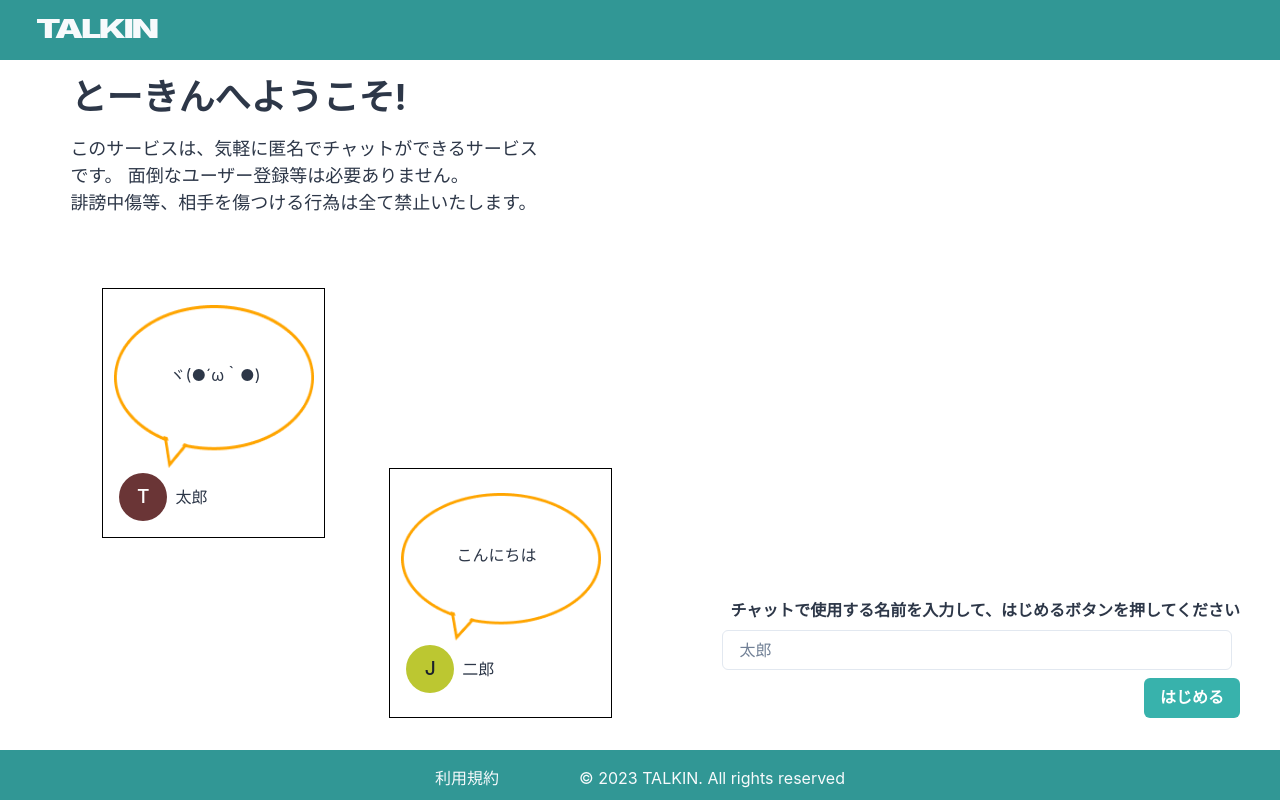
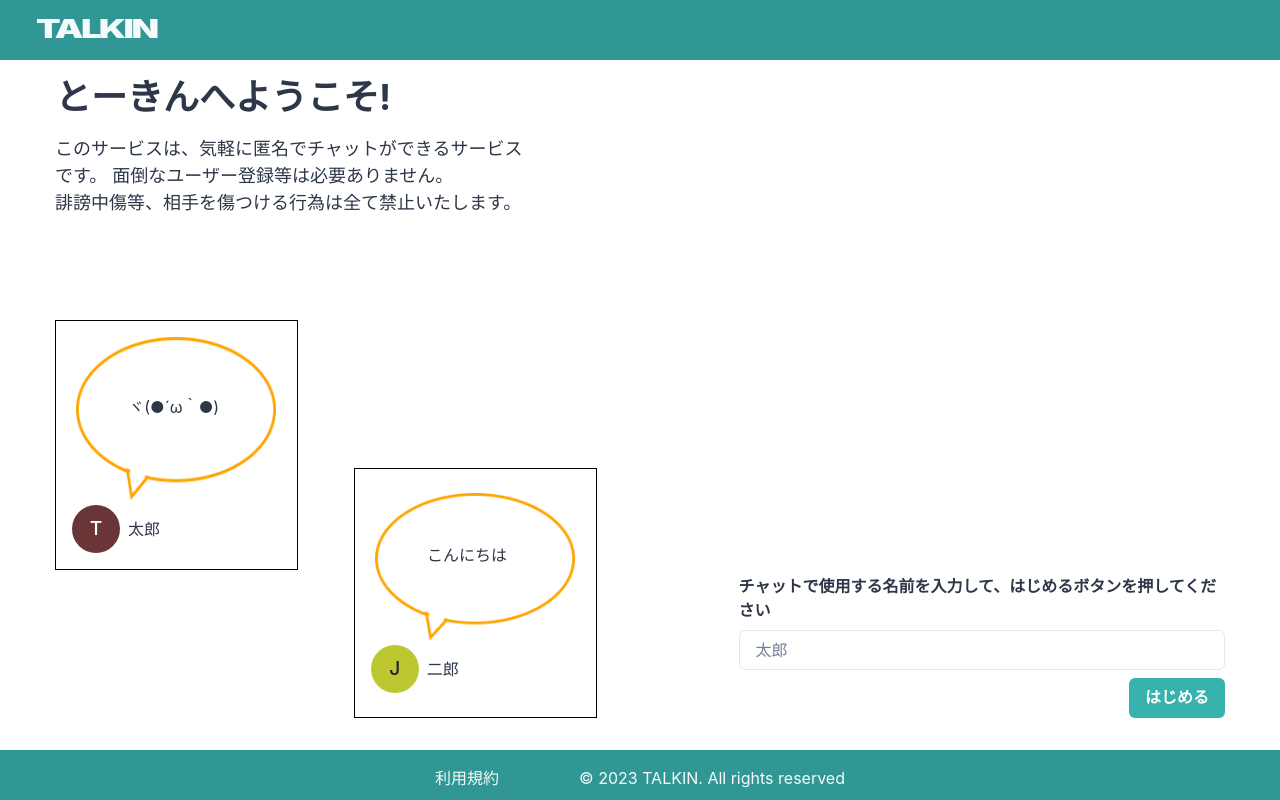
Before and after one commit to hattoriryuki/talkin, a React (Create React App) app: page / in a window 1280 px wide. Built offline with nearby package versions, Linux system fonts and the light colour scheme; the HTML template or start-up script is replaced by a standard one.

Commit message:
refactor: topページのレイアウトを修正

```diff
--- a/src/App.tsx
+++ b/src/App.tsx
@@ -12,7 +12,7 @@ import {
 } from '@chakra-ui/react';
 
 import { DefaultLayout } from './components/templates/DefaultLayout';
-import speechBubbleImage from "./assets/images/speech-bubble.png";
+import speechBubbleImage from './assets/images/speech-bubble.png';
 import { PrimaryButton } from './components/atoms/button/PrimaryButton';
 
 function App() {
@@ -21,14 +21,16 @@ function App() {
       <DefaultLayout>
         <Flex
           h="calc(100vh - 110px)"
-          justify="flex-start"
           color="gray.700"
+          justify="space-around"
         >
           <Container
             as={Flex}
             direction="column"
             justify="space-between"
             h="100%"
+            flex={0.6}
+            m={0}
           >
             <Box my={4} flex={0.3}>
               <Heading>とーきんへようこそ!</Heading>
@@ -38,18 +40,19 @@ function App() {
                 誹謗中傷等、相手を傷つける行為は全て禁止いたします。
               </Text>
             </Box>
-            <Flex flex={0.7} align="end">
+            <Flex flex={0.7} align="end" justify="space-between">
               <Box
                 as={Flex}
                 direction="column"
                 border="1px black solid"
-                flex="0.5"
-                m={8}
+                flex={0.5}
+                mr={6}
                 h={250}
                 position="relative"
                 bottom={180}
                 justify="space-between"
                 py={4}
+                boxSizing='border-box'
               >
                 <Image src={speechBubbleImage}
                   alt=""
@@ -75,7 +78,7 @@ function App() {
                 as={Flex}
                 direction="column"
                 border="1px black solid"
-                flex="0.5"
+                flex={0.5}
                 m={8}
                 h={250}
                 justify="space-between"
@@ -107,17 +110,18 @@ function App() {
           <Flex
             direction="column"
             justify="end"
-            align="end"
             h="100%"
             p={4}
             pb="32px"
-            mr={6}
+            flex={0.4}
           >
             <Text fontWeight="bold">
               チャットで使用する名前を入力して、はじめるボタンを押してください
             </Text>
-            <Input placeholder="太郎" m={2} />
-            <PrimaryButton>はじめる</PrimaryButton>
+            <Input placeholder="太郎" my={2} />
+            <Box ml="auto">
+              <PrimaryButton>はじめる</PrimaryButton>
+            </Box>
           </Flex>
         </Flex>
       </DefaultLayout>
```
